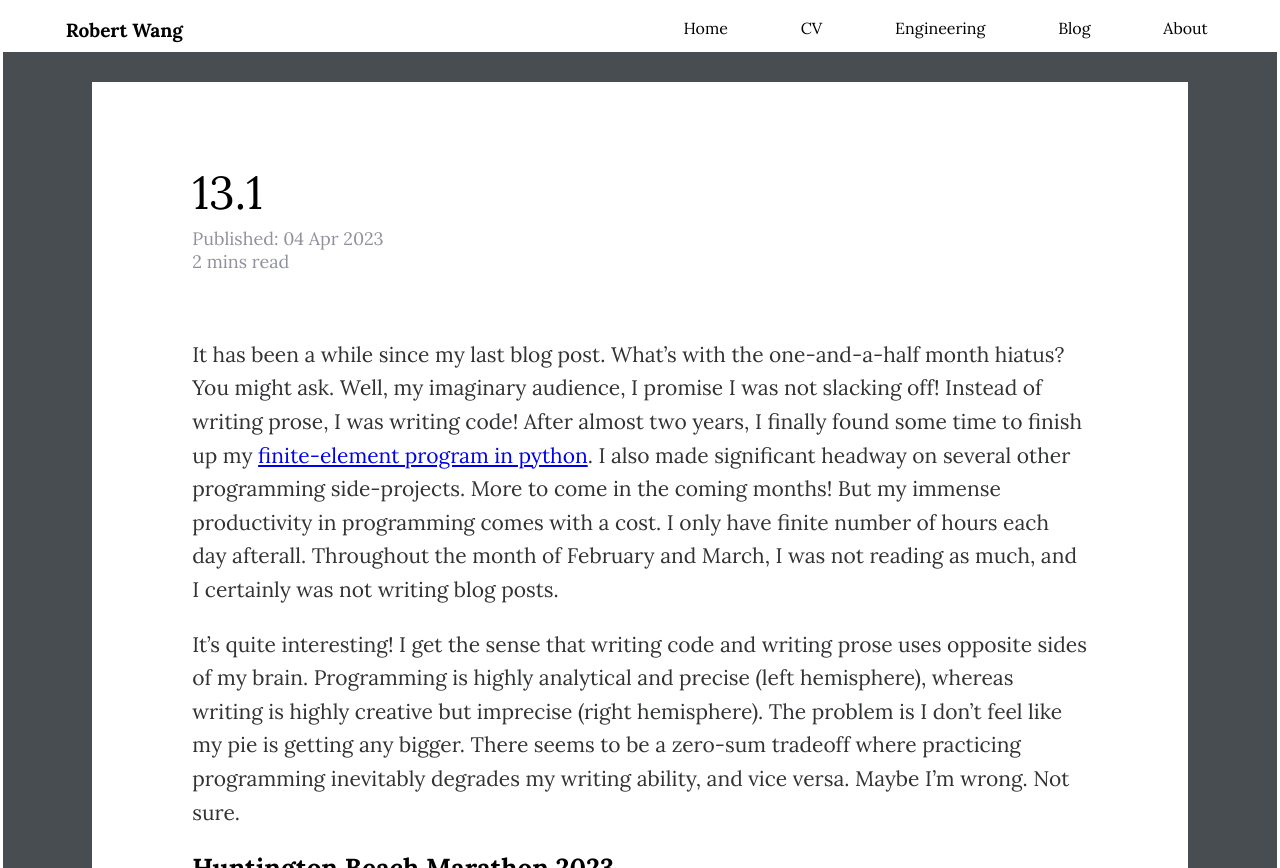
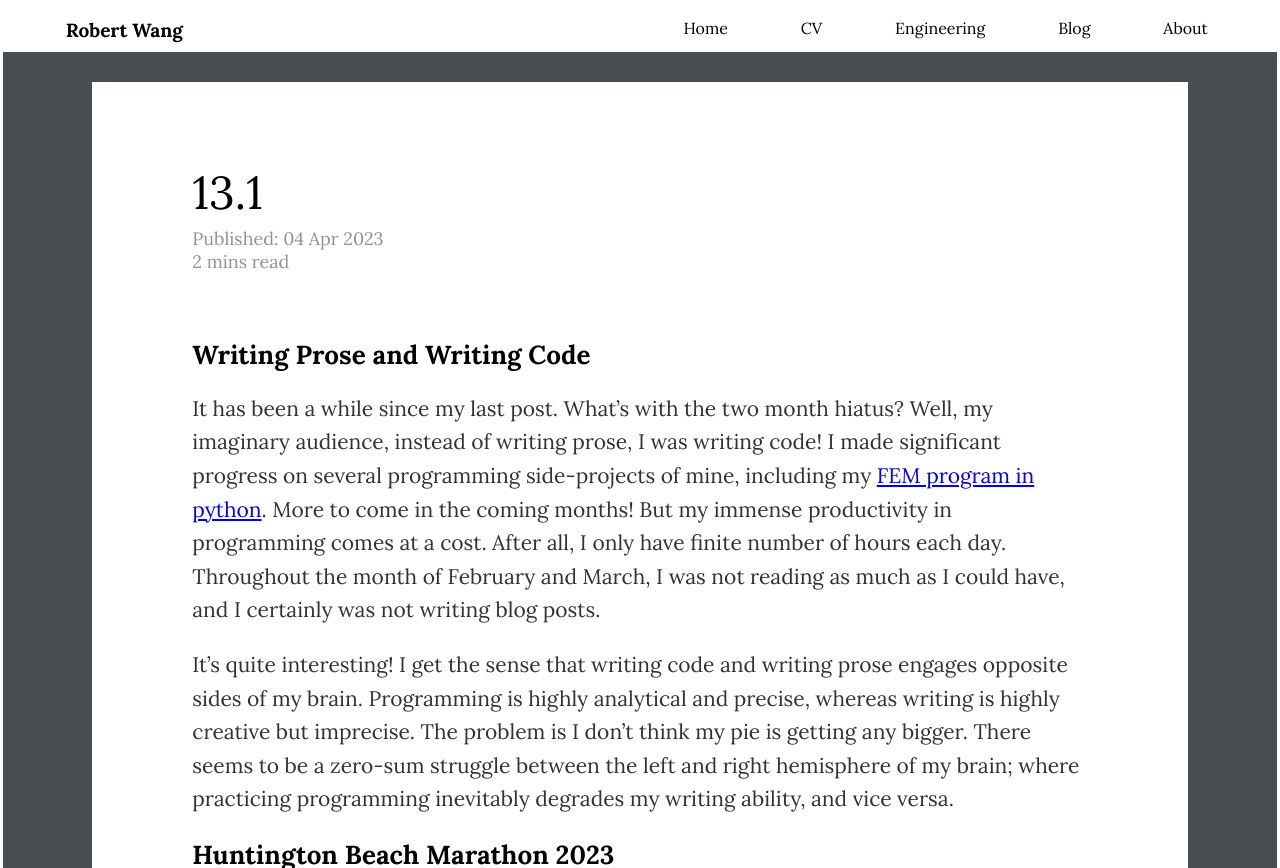
Before and after one commit to wcfrobert/wcfrobert.github.io, a Jekyll site: the page built from _posts/2023-04-04-13miles.md, in a window 1280 px wide and 1400 px high, cut to the strip 0-868 px from the top of the window. Built offline with Jekyll 4.4.1, drawn with Linux system fonts in a browser that asks for light colours; comment, search, counter and statistics services are not loaded; some of the changed text lies outside the part shown.

Commit message:
small revision

```diff
--- a/_posts/2023-04-04-13miles.md
+++ b/_posts/2023-04-04-13miles.md
@@ -8,19 +8,18 @@
 tags: blog
 ---
 
-It has been a while since my last blog post. What's with the one-and-a-half month hiatus? You might ask. Well, my imaginary audience, I promise I was not slacking off! Instead of writing prose, I was writing code! After almost two years, I finally found some time to finish up my [finite-element program in python](https://github.com/wcfrobert/fapp). I also made significant headway on several other programming side-projects. More to come in the coming months! But my immense productivity in programming comes with a cost. I only have finite number of hours each day afterall. Throughout the month of February and March, I was not reading as much, and I certainly was not writing blog posts.
+## Writing Prose and Writing Code
 
-It's quite interesting! I get the sense that writing code and writing prose uses opposite sides of my brain. Programming is highly analytical and precise (left hemisphere), whereas writing is highly creative but imprecise (right hemisphere). The problem is I don't feel like my pie is getting any bigger. There seems to be a zero-sum tradeoff where practicing programming inevitably degrades my writing ability, and vice versa. Maybe I'm wrong. Not sure.
+It has been a while since my last post. What's with the two month hiatus? Well, my imaginary audience, instead of writing prose, I was writing code! I made significant progress on several programming side-projects of mine, including my [FEM program in python](https://github.com/wcfrobert/fapp). More to come in the coming months! But my immense productivity in programming comes at a cost. After all, I only have finite number of hours each day. Throughout the month of February and March, I was not reading as much as I could have, and I certainly was not writing blog posts.
+
+It's quite interesting! I get the sense that writing code and writing prose engages opposite sides of my brain. Programming is highly analytical and precise, whereas writing is highly creative but imprecise. The problem is I don't think my pie is getting any bigger. There seems to be a zero-sum struggle between the left and right hemisphere of my brain; where practicing programming inevitably degrades my writing ability, and vice versa.
 
 ## Huntington Beach Marathon 2023
 
 <img src="/assets/img/blog/halfmarathon.JPG" style="width:30%;"/>
 
-<img src="/assets/img/blog/13miles1.png" style="width:70%;"/>
-*Screenshot From Last October's Blog Post*
+Another major update. I ran a half marathon back in February! If you recall from a [blog post last October](https://robwang.io/blog/2022/10/26/hiatus.html), I had the idea of maybe running a half-marathon, but I've always hated running, and I never thought I'd actually go through with it. What an incredible confidence boost to manifest that idea into reality. Crossing the finish line on February 5th was one of the happiest day of my life!
 
-Major update. I ran a half marathon! If you recall from a [blog post last October](https://robwang.io/blog/2022/10/26/hiatus.html), I had the idea of maybe running a half-marathon. But I hate running, and I never thought I'd actually go through with it. What an incredible confidence boost to manifest an idea into reality. Crossing that finish line on February 5th was one of the happiest day of my life!
+After all that training, I'm pretty sure I still dread running, but I crave the feeling after a run (when I stop running). I also love what running represents: a constant process of self-improvement; to take one step after another even though your entire body is aching, and it's questioning why you need to run so much in the 21st century.
 
-I still dread running, but I enjoy the feeling after a run, and I love what running represents: a constant  process of self-improvement; to take one step at a time even though your entire body is aching, and it's questioning why you need to run so much in the 21st century.
-
-Words cannot capture the sheer exhileration during the last mile of the race. The many months of grueling training was all for this moment. With complete strangers cheering me on, the adrenaline and the atmosphere drove me into a frenzy. I was running as fast as I could, my heart felt like it was going to explode, and my legs were begging me to stop, but I kept going. One leg after the other just like the training. The experience was simply unforgettable. I was tired, I was relieved, I was grateful, I was overjoyed, most importantly, I felt alive.
+Words cannot capture the sheer exhilaration during the last few miles on race day. The many months of grueling training was all for this moment. With complete strangers cheering me on, the adrenaline and the atmosphere drove me into a frenzy. I was running as fast as I could, my heart was going to explode, and my legs were begging me to stop, but I kept going! One leg after the other just like the training. I was tired, I was relieved, I was grateful, I was overjoyed, most importantly, I felt alive.
```
Also changed, not shown: _posts/2023-04-05-movies.md (+5 -5 lines), assets/img/blog/13miles1.png (deleted).
